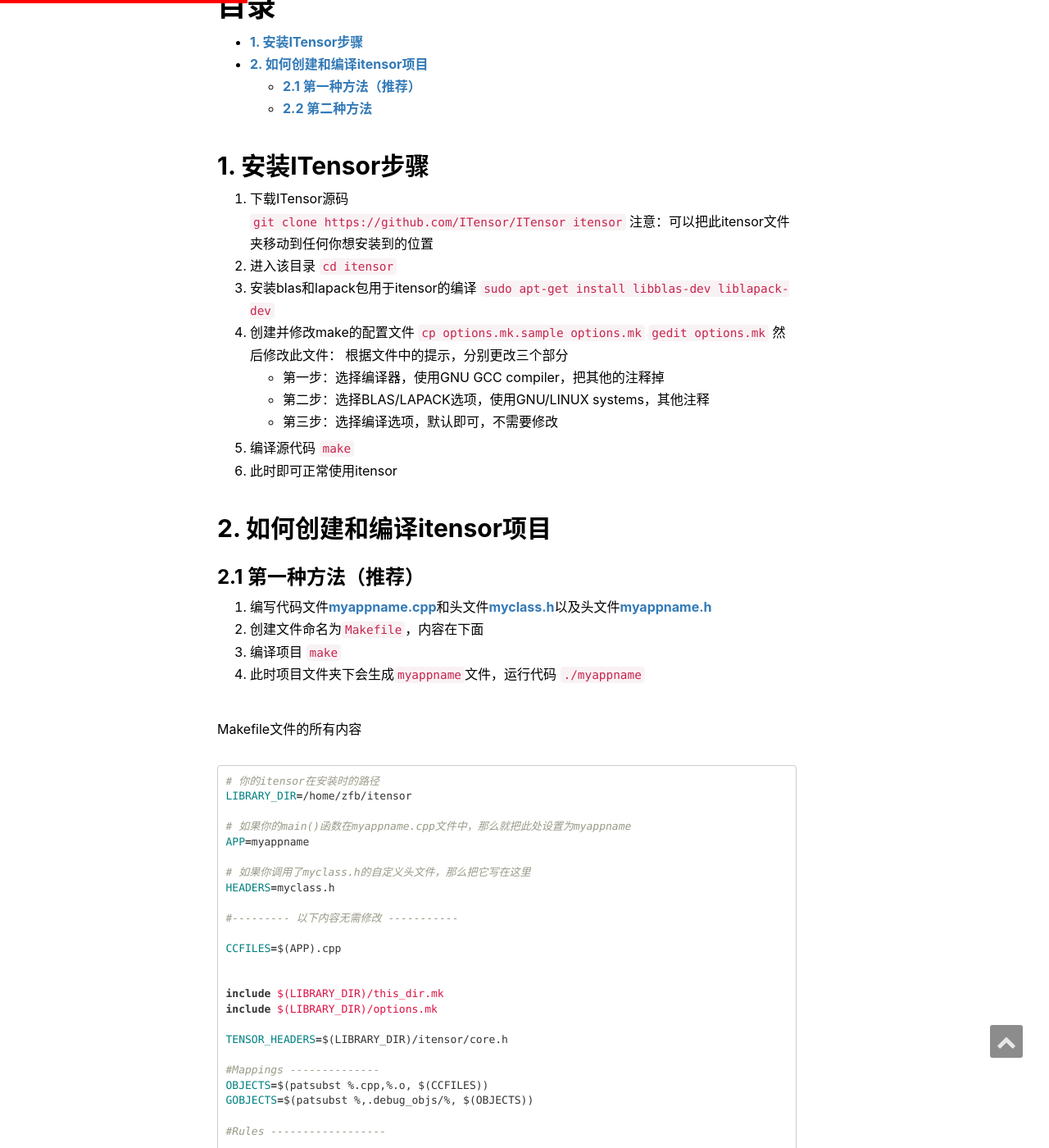
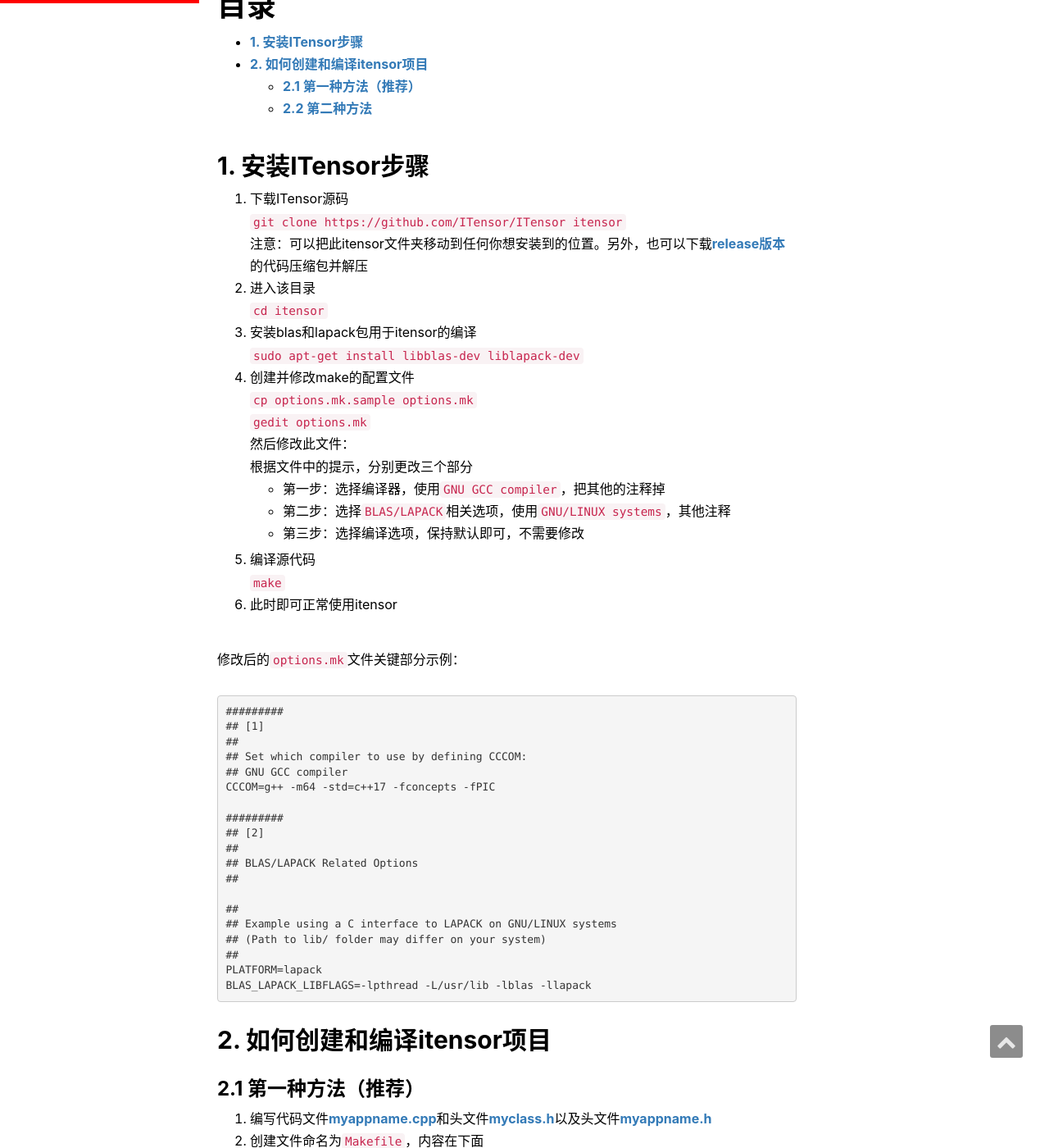
Before and after one commit to zfb132/zfb132.github.com, a Jekyll site: the page built from _posts/2020-07-04-itensor_install.md, in a window 1280 px wide and 1400 px high, scrolled down 616 px. Shown: the whole window at 82% size. Built offline with Jekyll 4.4.1, drawn with Linux system fonts in a browser that asks for light colours; nearby versions of some CDN libraries; comment, search, counter and statistics services are not loaded.

Commit message:
完善安装步骤

````diff
--- a/_posts/2020-07-04-itensor_install.md
+++ b/_posts/2020-07-04-itensor_install.md
@@ -21,7 +21,7 @@ description:  "主要介绍ITensor的下载、编译、安装以及简单测试"
 ## 1. 安装ITensor步骤
 1. 下载ITensor源码
 `git clone https://github.com/ITensor/ITensor itensor`
-注意：可以把此itensor文件夹移动到任何你想安装到的位置
+注意：可以把此itensor文件夹移动到任何你想安装到的位置。另外，也可以下载[release版本](https://github.com/ITensor/ITensor/releases)的代码压缩包并解压
 2. 进入该目录
 `cd itensor`
 3. 安装blas和lapack包用于itensor的编译
@@ -31,14 +31,35 @@ description:  "主要介绍ITensor的下载、编译、安装以及简单测试"
 `gedit options.mk`
 然后修改此文件：
 根据文件中的提示，分别更改三个部分
-    * 第一步：选择编译器，使用GNU GCC compiler，把其他的注释掉
-    * 第二步：选择BLAS/LAPACK选项，使用GNU/LINUX systems，其他注释
-    * 第三步：选择编译选项，默认即可，不需要修改
+    * 第一步：选择编译器，使用`GNU GCC compiler`，把其他的注释掉
+    * 第二步：选择`BLAS/LAPACK`相关选项，使用`GNU/LINUX systems`，其他注释
+    * 第三步：选择编译选项，保持默认即可，不需要修改
 5. 编译源代码
 `make`
 6. 此时即可正常使用itensor
 
+修改后的`options.mk`文件关键部分示例：
+```txt
+#########
+## [1]
+##
+## Set which compiler to use by defining CCCOM:
+## GNU GCC compiler
+CCCOM=g++ -m64 -std=c++17 -fconcepts -fPIC
 
+#########
+## [2]
+##
+## BLAS/LAPACK Related Options
+##
+
+##
+## Example using a C interface to LAPACK on GNU/LINUX systems
+## (Path to lib/ folder may differ on your system)
+##
+PLATFORM=lapack
+BLAS_LAPACK_LIBFLAGS=-lpthread -L/usr/lib -lblas -llapack
+```
 ## 2. 如何创建和编译itensor项目
 ### 2.1 第一种方法（推荐）
 1. 编写代码文件[myappname.cpp](https://github.com/zfb132/itensor/blob/master/itensor-install/first-method/myappname.cpp)和头文件[myclass.h](https://github.com/zfb132/itensor/blob/master/itensor-install/first-method/myclass.h)以及头文件[myappname.h](https://github.com/zfb132/itensor/blob/master/itensor-install/first-method/myappname.h)
@@ -48,7 +69,7 @@ description:  "主要介绍ITensor的下载、编译、安装以及简单测试"
 4. 此时项目文件夹下会生成`myappname`文件，运行代码
 `./myappname`
 
-Makefile文件的所有内容
+`Makefile`文件的所有内容
 ```makefile
 # 你的itensor在安装时的路径
 LIBRARY_DIR=/home/zfb/itensor
````
Also changed, not shown: other parts of _posts/2020-07-04-itensor_install.md (+1 -1 lines).
